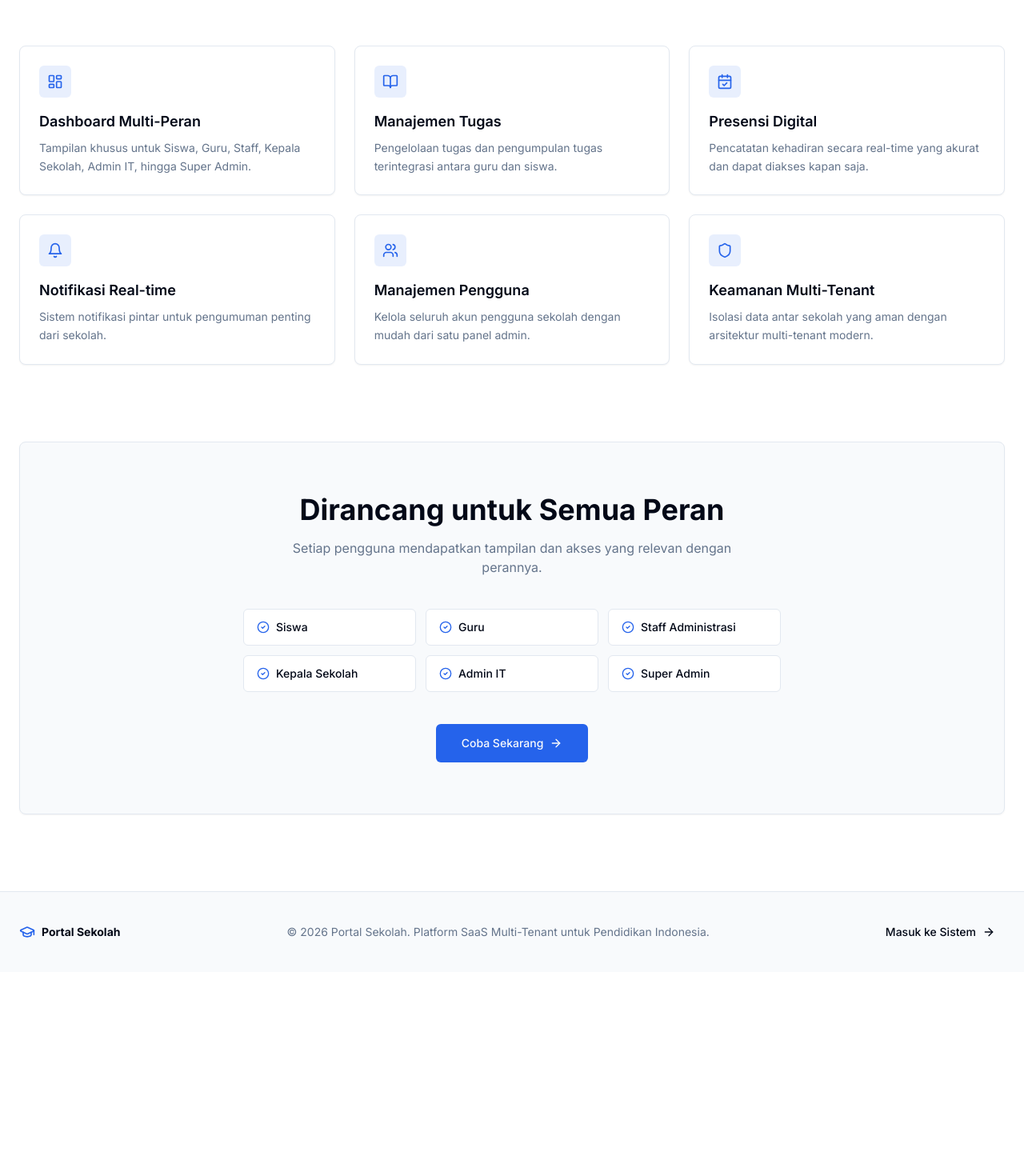
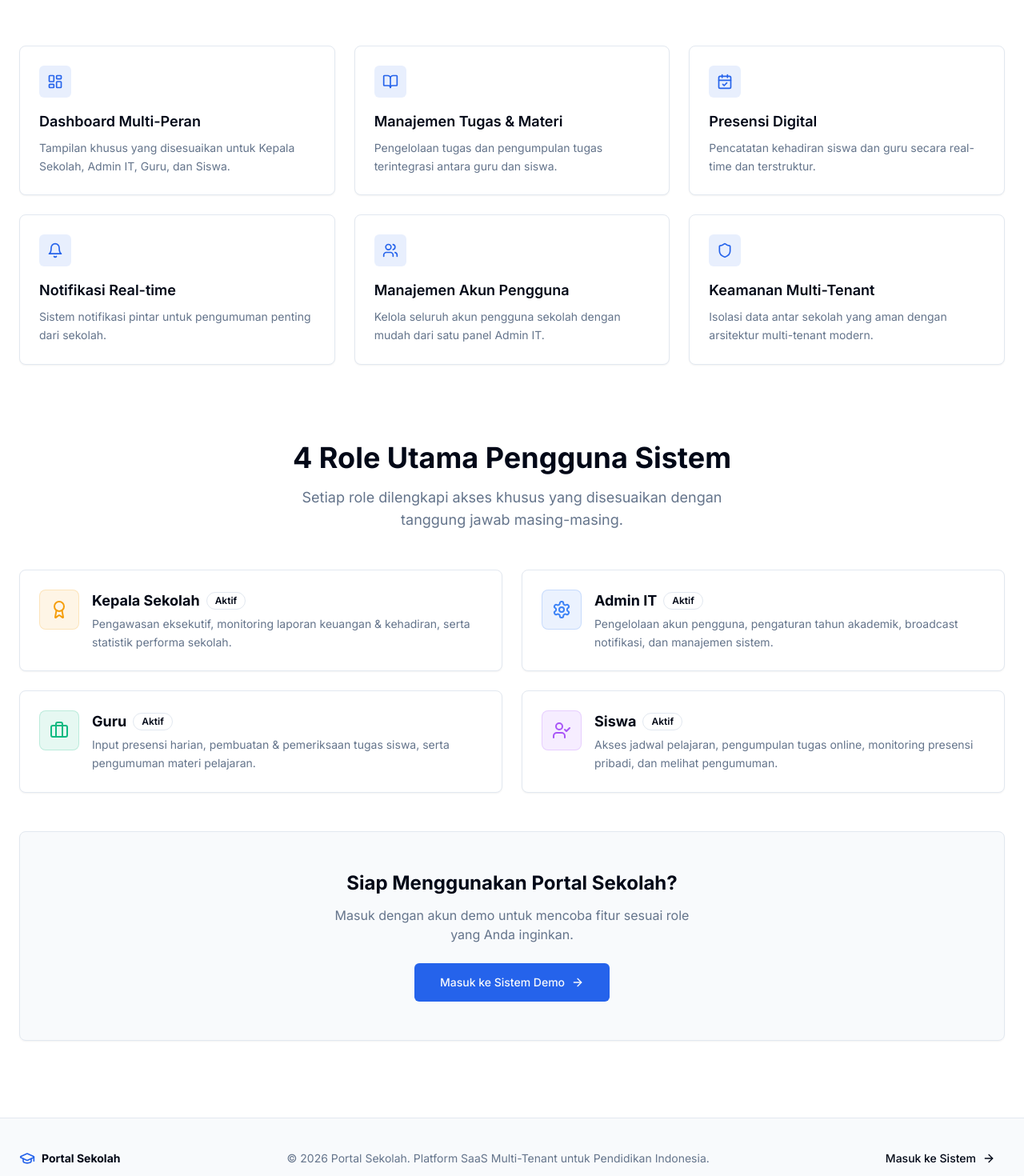
Before and after one commit to saidil350/fe-portal-sekolah, a Next.js app: page / in a window 1280 px wide. Shown: the part 1040-2510 px from the top of the page at 80% size. Before the commit the page ends 2255 px from the top, so only its background shows below. Built offline with nearby package versions, Linux system fonts and the light colour scheme; no server answers.

Commit message:
feat: implement landing page with feature, role, and statistic sections

```diff
--- a/src/app/page.tsx
+++ b/src/app/page.tsx
@@ -16,6 +16,10 @@ import {
   CheckCircle2,
   ChevronRight,
   Sparkles,
+  UserCheck,
+  Settings,
+  Briefcase,
+  Award,
 } from 'lucide-react';
 import {
   Card,
@@ -28,17 +32,17 @@ const FEATURES = [
   {
     icon: LayoutDashboard,
     title: 'Dashboard Multi-Peran',
-    desc: 'Tampilan khusus untuk Siswa, Guru, Staff, Kepala Sekolah, Admin IT, hingga Super Admin.',
+    desc: 'Tampilan khusus yang disesuaikan untuk Kepala Sekolah, Admin IT, Guru, dan Siswa.',
   },
   {
     icon: BookOpen,
-    title: 'Manajemen Tugas',
+    title: 'Manajemen Tugas & Materi',
     desc: 'Pengelolaan tugas dan pengumpulan tugas terintegrasi antara guru dan siswa.',
   },
   {
     icon: CalendarCheck,
     title: 'Presensi Digital',
-    desc: 'Pencatatan kehadiran secara real-time yang akurat dan dapat diakses kapan saja.',
+    desc: 'Pencatatan kehadiran siswa dan guru secara real-time dan terstruktur.',
   },
   {
     icon: Bell,
@@ -47,13 +51,40 @@ const FEATURES = [
   },
   {
     icon: Users,
-    title: 'Manajemen Pengguna',
-    desc: 'Kelola seluruh akun pengguna sekolah dengan mudah dari satu panel admin.',
+    title: 'Manajemen Akun Pengguna',
+    desc: 'Kelola seluruh akun pengguna sekolah dengan mudah dari satu panel Admin IT.',
   },
   {
     icon: Shield,
     title: 'Keamanan Multi-Tenant',
     desc: 'Isolasi data antar sekolah yang aman dengan arsitektur multi-tenant modern.',
+  },
+];
+
+const ROLES_INFO = [
+  {
+    role: 'Kepala Sekolah',
+    icon: Award,
+    color: 'text-amber-500 bg-amber-500/10 border-amber-500/20',
+    desc: 'Pengawasan eksekutif, monitoring laporan keuangan & kehadiran, serta statistik performa sekolah.',
+  },
+  {
+    role: 'Admin IT',
+    icon: Settings,
+    color: 'text-blue-500 bg-blue-500/10 border-blue-500/20',
+    desc: 'Pengelolaan akun pengguna, pengaturan tahun akademik, broadcast notifikasi, dan manajemen sistem.',
+  },
+  {
+    role: 'Guru',
+    icon: Briefcase,
+    color: 'text-emerald-500 bg-emerald-500/10 border-emerald-500/20',
+    desc: 'Input presensi harian, pembuatan & pemeriksaan tugas siswa, serta pengumuman materi pelajaran.',
+  },
+  {
+    role: 'Siswa',
+    icon: UserCheck,
+    color: 'text-purple-500 bg-purple-500/10 border-purple-500/20',
+    desc: 'Akses jadwal pelajaran, pengumpulan tugas online, monitoring presensi pribadi, dan melihat pengumuman.',
   },
 ];
 
@@ -76,11 +107,9 @@ export default function LandingPage() {
   const handleDashboardNav = () => {
     if (isAuthenticated && user) {
       const roleMap: Record<string, string> = {
-        SUPER_ADMIN: '/dashboard/super-admin',
         ADMIN_IT: '/dashboard/admin',
         KEPALA_SEKOLAH: '/dashboard/kepala-sekolah',
         GURU: '/dashboard/guru',
-        STAFF: '/dashboard/staff',
         SISWA: '/dashboard/siswa',
       };
       router.push(roleMap[user.role] || '/dashboard/siswa');
@@ -102,8 +131,8 @@ export default function LandingPage() {
           </div>
           <nav className="hidden md:flex items-center gap-6 text-sm text-muted-foreground">
             <a href="#fitur" className="hover:text-foreground transition-colors">Fitur</a>
+            <a href="#peran" className="hover:text-foreground transition-colors">Peran Sistem</a>
             <a href="#statistik" className="hover:text-foreground transition-colors">Statistik</a>
-            <a href="#tentang" className="hover:text-foreground transition-colors">Tentang</a>
           </nav>
           <div className="flex items-center gap-3">
             {mounted && isAuthenticated ? (
@@ -137,8 +166,7 @@ export default function LandingPage() {
           <br />& Lebih Efisien
         </h1>
         <p className="text-lg text-muted-foreground max-w-2xl mx-auto mb-10 leading-relaxed">
-          Sistem informasi manajemen sekolah terintegrasi yang menghubungkan guru,
-          siswa, orang tua, dan administrasi dalam satu platform yang aman dan real-time.
+          Sistem informasi manajemen sekolah terintegrasi yang menghubungkan Kepala Sekolah, Admin IT, Guru, dan Siswa dalam satu platform yang aman dan real-time.
         </p>
         <div className="flex flex-col sm:flex-row gap-4 justify-center items-center">
           <Button
@@ -161,7 +189,7 @@ export default function LandingPage() {
 
         {/* Trust badges */}
         <div className="mt-10 flex flex-wrap justify-center gap-6 text-sm text-muted-foreground">
-          {['Tidak perlu kartu kredit', 'Setup kurang dari 5 menit', 'Data aman & terenkripsi'].map((t) => (
+          {['Akses Berbasis Peran', 'Setup Mudah & Cepat', 'Data Aman & Terenkripsi'].map((t) => (
             <span key={t} className="flex items-center gap-1.5">
               <CheckCircle2 className="h-4 w-4 text-primary" />
               {t}
@@ -211,29 +239,49 @@ export default function LandingPage() {
       </section>
 
       {/* ─── Roles Section ─── */}
-      <section id="tentang" className="container max-w-7xl mx-auto px-6 pb-24">
+      <section id="peran" className="container max-w-7xl mx-auto px-6 pb-24">
+        <div className="text-center mb-12">
+          <h2 className="text-3xl md:text-4xl font-bold mb-4">
+            4 Role Utama Pengguna Sistem
+          </h2>
+          <p className="text-muted-foreground text-lg max-w-xl mx-auto">
+            Setiap role dilengkapi akses khusus yang disesuaikan dengan tanggung jawab masing-masing.
+          </p>
+        </div>
+
+        <div className="grid grid-cols-1 md:grid-cols-2 gap-6 mb-12">
+          {ROLES_INFO.map((r) => (
+            <Card key={r.role} className="border hover:border-primary/50 transition-all">
+              <CardContent className="p-6 flex items-start gap-4">
+                <div className={`p-3 rounded-lg border shrink-0 ${r.color}`}>
+                  <r.icon className="h-6 w-6" />
+                </div>
+                <div>
+                  <div className="flex items-center gap-2 mb-1">
+                    <h3 className="font-bold text-lg">{r.role}</h3>
+                    <Badge variant="outline" className="text-xs">Aktif</Badge>
+                  </div>
+                  <p className="text-muted-foreground text-sm leading-relaxed">
+                    {r.desc}
+                  </p>
+                </div>
+              </CardContent>
+            </Card>
+          ))}
+        </div>
+
         <Card className="bg-muted/50">
-          <CardContent className="p-8 md:p-16 text-center">
-            <h2 className="text-3xl md:text-4xl font-bold mb-4">
-              Dirancang untuk Semua Peran
-            </h2>
-            <p className="text-muted-foreground mb-10 max-w-xl mx-auto">
-              Setiap pengguna mendapatkan tampilan dan akses yang relevan dengan perannya.
+          <CardContent className="p-8 md:p-12 text-center">
+            <h3 className="text-2xl font-bold mb-3">Siap Menggunakan Portal Sekolah?</h3>
+            <p className="text-muted-foreground mb-6 max-w-md mx-auto">
+              Masuk dengan akun demo untuk mencoba fitur sesuai role yang Anda inginkan.
             </p>
-            <div className="grid grid-cols-2 md:grid-cols-3 gap-3 max-w-2xl mx-auto mb-10">
-              {['Siswa', 'Guru', 'Staff Administrasi', 'Kepala Sekolah', 'Admin IT', 'Super Admin'].map((r) => (
-                <div key={r} className="flex items-center gap-2 px-4 py-3 rounded-md border bg-card text-sm font-medium">
-                  <CheckCircle2 className="h-4 w-4 text-primary shrink-0" />
-                  {r}
-                </div>
-              ))}
-            </div>
             <Button
               size="lg"
               onClick={handleDashboardNav}
               className="gap-2 px-8 h-12"
             >
-              {mounted && isAuthenticated ? 'Buka Dashboard Saya' : 'Coba Sekarang'}
+              {mounted && isAuthenticated ? 'Buka Dashboard Saya' : 'Masuk ke Sistem Demo'}
               <ArrowRight className="h-4 w-4" />
             </Button>
           </CardContent>
```
